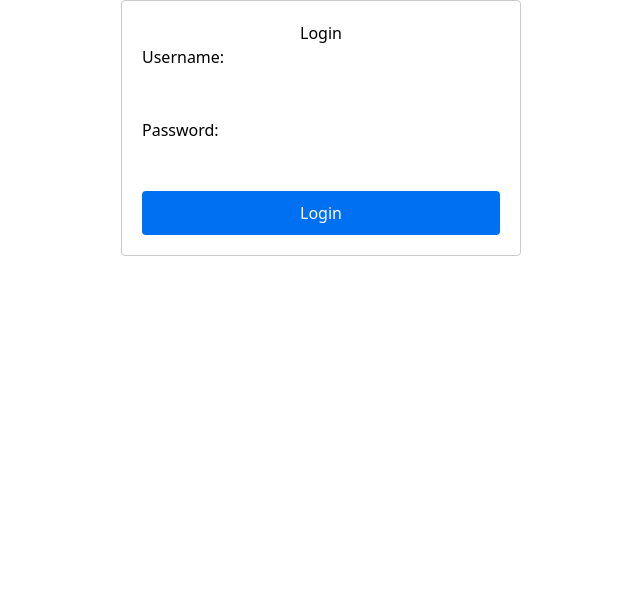
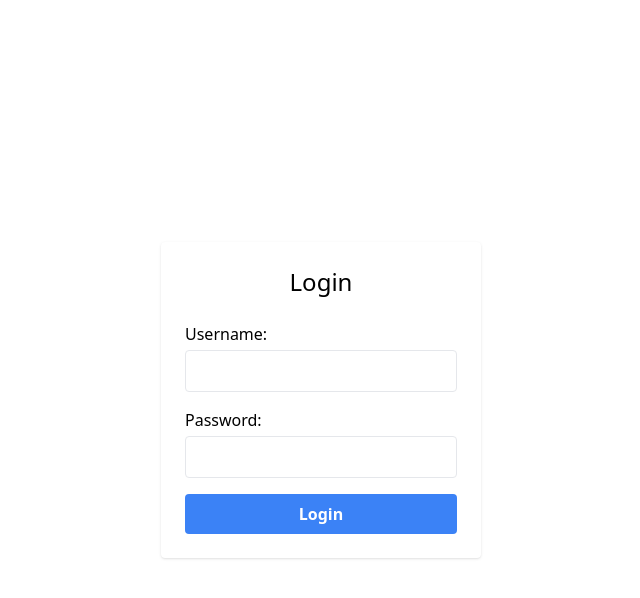
Before and after one commit to Bobliuuu/DPass, a Next.js app in the folder dpass/: page /Login in a window 1280 px wide. Shown: the top 598 px of the page, without its empty margins (319-959 px from the left). Built offline with nearby package versions, Linux system fonts and the light colour scheme.

Commit message:
Made Login Page Prettier

```diff
--- a/dpass/pages/Login.tsx
+++ b/dpass/pages/Login.tsx
@@ -1,12 +1,10 @@
-// pages/LoginPage.tsx
-
-import React, { useState } from 'react';
+import React, { useState, FormEvent, ChangeEvent } from 'react';
 
 const LoginPage: React.FC = () => {
-  const [username, setUsername] = useState('');
-  const [password, setPassword] = useState('');
+  const [username, setUsername] = useState<string>('');
+  const [password, setPassword] = useState<string>('');
 
-  const handleLogin = (e: React.FormEvent) => {
+  const handleLogin = (e: FormEvent) => {
     e.preventDefault();
 
     // Perform login logic here
@@ -17,70 +15,51 @@ const LoginPage: React.FC = () => {
     setPassword('');
   };
 
+  const handleUsernameChange = (e: ChangeEvent<HTMLInputElement>) => {
+    setUsername(e.target.value);
+  };
+
+  const handlePasswordChange = (e: ChangeEvent<HTMLInputElement>) => {
+    setPassword(e.target.value);
+  };
+
   return (
-    <div className="container">
-      <h1>Login</h1>
+    <div className="flex items-center justify-center h-screen">
+      <div className="w-80 p-6 bg-white rounded shadow">
+        <h1 className="text-2xl text-center mb-6">Login</h1>
         <form onSubmit={handleLogin}>
-        <div>
-          <label htmlFor="username">Username:</label>
+          <div className="mb-4">
+            <label htmlFor="username" className="block mb-1">
+              Username:
+            </label>
             <input
               type="text"
               id="username"
               value={username}
-            onChange={(e) => setUsername(e.target.value)}
+              onChange={handleUsernameChange}
+              className="w-full px-3 py-2 border rounded"
             />
           </div>
-        <div>
-          <label htmlFor="password">Password:</label>
+          <div className="mb-4">
+            <label htmlFor="password" className="block mb-1">
+              Password:
+            </label>
             <input
               type="password"
               id="password"
               value={password}
-            onChange={(e) => setPassword(e.target.value)}
+              onChange={handlePasswordChange}
+              className="w-full px-3 py-2 border rounded"
             />
           </div>
-        <button type="submit">Login</button>
+          <button
+            type="submit"
+            className="w-full bg-blue-500 hover:bg-blue-700 text-white font-bold py-2 px-4 rounded"
+          >
+            Login
+          </button>
         </form>
-
-      <style jsx>{`
-        .container {
-          max-width: 400px;
-          margin: 0 auto;
-          padding: 20px;
-          border: 1px solid #ccc;
-          border-radius: 4px;
-        }
-
-        h1 {
-          text-align: center;
-        }
-
-        label {
-          display: block;
-          margin-bottom: 5px;
-        }
-
-        input {
-          width: 100%;
-          padding: 5px;
-          margin-bottom: 10px;
-        }
-
-        button {
-          display: block;
-          width: 100%;
-          padding: 10px;
-          background-color: #0070f3;
-          color: #fff;
-          border: none;
-          border-radius: 4px;
-          cursor: pointer;
-        }
-
-        button:hover {
-          background-color: #0053ad;
-        }
-      `}</style>
+      </div>
     </div>
   );
 };
```
Lines whose indentation alone changed are shown as unchanged.
